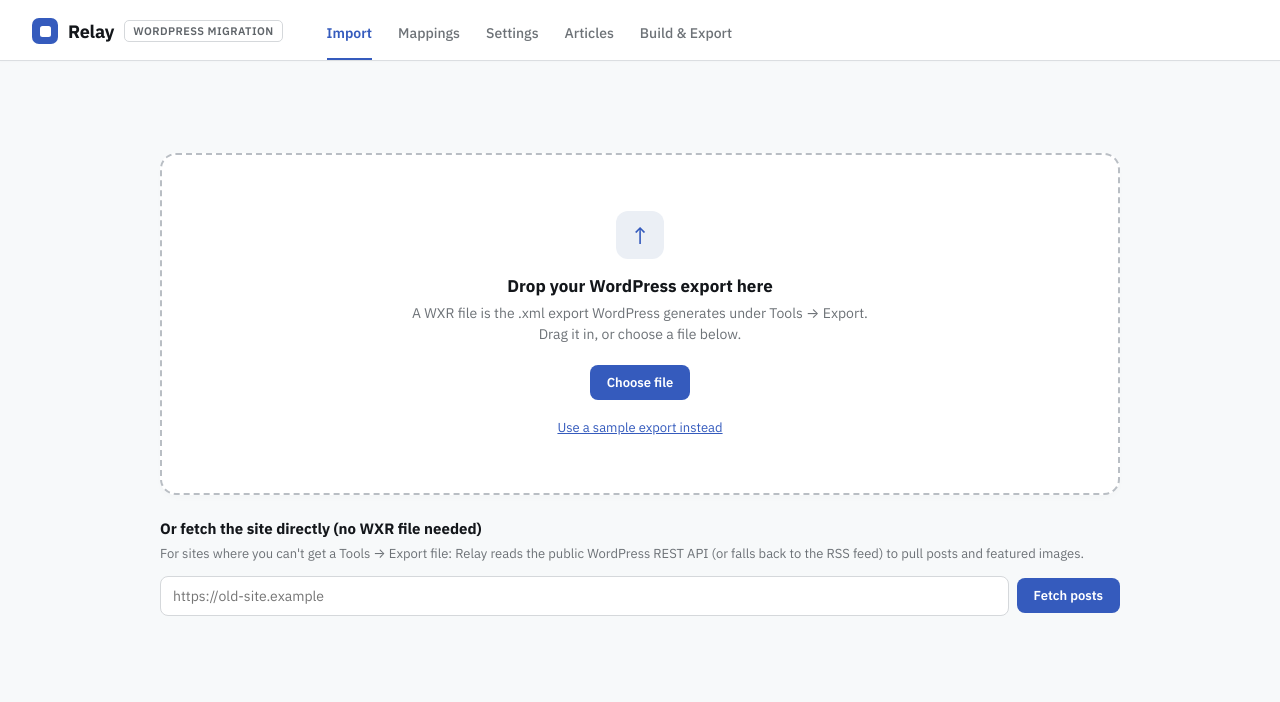
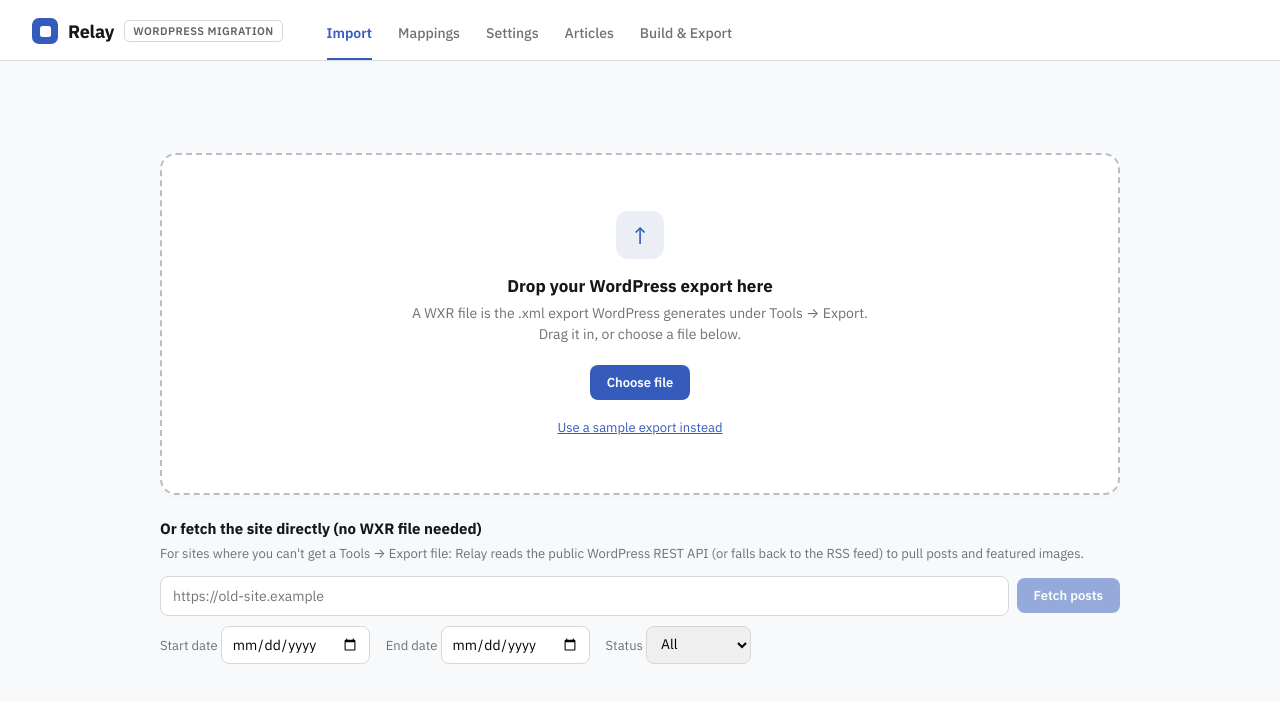
Before and after one commit to anpapag1/Relay, a React (Vite) app: page / in a window 1280 px wide. Shown: the top 702 px of the page. Built offline with nearby package versions, Linux system fonts and the light colour scheme.

Commit message:
feat(import): require a date range and status filter before fetching a site

```diff
--- a/src/features/import/ImportTab.tsx
+++ b/src/features/import/ImportTab.tsx
@@ -9,6 +9,7 @@
 import { findMissingOldTerms, mergeMissingIntoOldTables } from '../../core/mappings/reconcileOldTables';
 import { BUILDER_VALIDATION_STATUS, type BuilderId } from '../../core/builders/types';
 import type { TermTable } from '../../types/domain';
+import type { SiteFetchStatus } from '../../core/site/types';
 import { BuilderStatusPill } from '../../ui/Badge';
 
 const BUILDER_OPTIONS: BuilderId[] = ['plainHtml', 'elementor', 'divi', 'wpbakery'];
@@ -61,6 +62,11 @@
   const [fetchingSite, setFetchingSite] = useState(false);
   const [fetchProgress, setFetchProgress] = useState<string | null>(null);
   const [fetchError, setFetchError] = useState<string | null>(null);
+  const [fetchStartDate, setFetchStartDate] = useState('');
+  const [fetchEndDate, setFetchEndDate] = useState('');
+  const [fetchStatus, setFetchStatus] = useState<SiteFetchStatus>('all');
+
+  const fetchDatesValid = Boolean(fetchStartDate && fetchEndDate && fetchStartDate <= fetchEndDate);
 
   const toggleOldTable = (tableId: string) => {
     setExpandedOldTables((prev) => ({ ...prev, [tableId]: !(prev[tableId] ?? true) }));
@@ -113,6 +119,7 @@
           else if (stage === 'media') setFetchProgress(`Resolving featured images (${fetched}/${total ?? '…'})`);
           else setFetchProgress(total != null ? `Fetching posts (${fetched}/${total})…` : `Fetched ${fetched} posts…`);
         },
+        { startDate: fetchStartDate, endDate: fetchEndDate, status: fetchStatus },
       );
       if (!res.ok) {
         setFetchError(res.reason);
@@ -133,6 +140,9 @@
 
   const handleStartOver = () => {
     setFetchUrl('');
+    setFetchStartDate('');
+    setFetchEndDate('');
+    setFetchStatus('all');
     setFetchProgress(null);
     setFetchError(null);
     dispatch({ type: 'CLEAR_SOURCE' });
@@ -470,9 +480,50 @@
               disabled={fetchingSite}
               style={{ flex: 1, minWidth: '240px', padding: '10px 12px', border: '1px solid oklch(88% 0.005 250)', borderRadius: '8px', fontSize: '14px' }}
             />
-            <button type="button" onClick={handleFetchSite} disabled={fetchingSite} className="btn btn-primary">
+            <button type="button" onClick={handleFetchSite} disabled={fetchingSite || !fetchDatesValid} className="btn btn-primary">
               {fetchingSite ? 'Fetching…' : 'Fetch posts'}
             </button>
+          </div>
+          <div style={{ display: 'flex', gap: '16px', alignItems: 'center', flexWrap: 'wrap', marginTop: '10px' }}>
+            <label style={{ fontSize: '13px', color: 'oklch(55% 0.01 250)' }}>
+              Start date{' '}
+              <input
+                type="date"
+                aria-label="Start date"
+                value={fetchStartDate}
+                onChange={(e) => setFetchStartDate(e.target.value)}
+                disabled={fetchingSite}
+                style={{ padding: '8px 10px', border: '1px solid oklch(88% 0.005 250)', borderRadius: '8px', fontSize: '14px' }}
+              />
+            </label>
+            <label style={{ fontSize: '13px', color: 'oklch(55% 0.01 250)' }}>
+              End date{' '}
+              <input
+                type="date"
+                aria-label="End date"
+                value={fetchEndDate}
+                onChange={(e) => setFetchEndDate(e.target.value)}
+                disabled={fetchingSite}
+                style={{ padding: '8px 10px', border: '1px solid oklch(88% 0.005 250)', borderRadius: '8px', fontSize: '14px' }}
+              />
+            </label>
+            <label style={{ fontSize: '13px', color: 'oklch(55% 0.01 250)' }}>
+              Status{' '}
+              <select
+                aria-label="Status"
+                value={fetchStatus}
+                onChange={(e) => setFetchStatus(e.target.value as SiteFetchStatus)}
+                disabled={fetchingSite}
+                style={{ padding: '8px 10px', border: '1px solid oklch(88% 0.005 250)', borderRadius: '8px', fontSize: '14px' }}
+              >
+                <option value="all">All</option>
+                <option value="publish">Published</option>
+                <option value="draft">Draft</option>
+                <option value="pending">Pending</option>
+                <option value="future">Future</option>
+                <option value="private">Private</option>
+              </select>
+            </label>
           </div>
           {fetchProgress && <div style={{ marginTop: '10px', fontSize: '13px', color: 'oklch(50% 0.01 250)' }}>{fetchProgress}</div>}
           {fetchError && <div style={{ marginTop: '10px', fontSize: '13px', color: 'oklch(50% 0.15 20)' }}>{fetchError}</div>}
```
Also changed, not shown: 1 other file (tests, documents, lock files or other folders).
